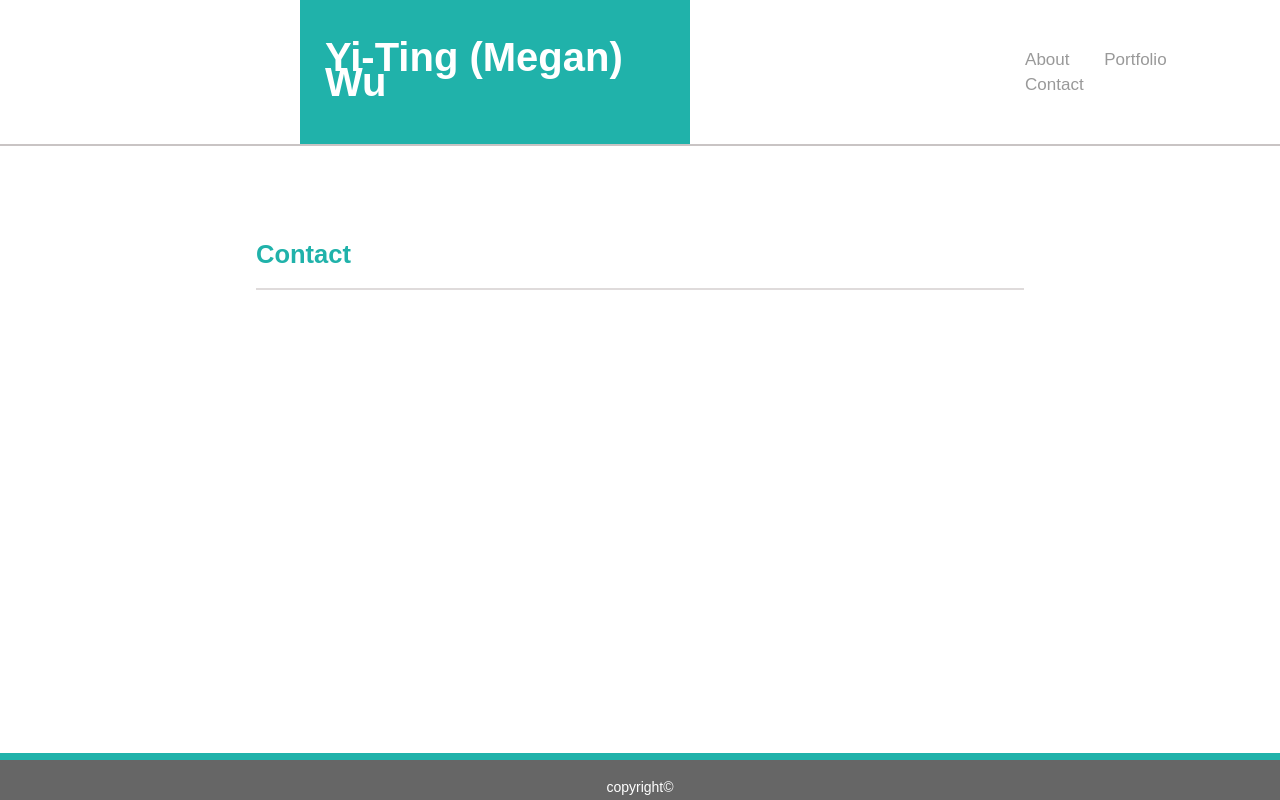
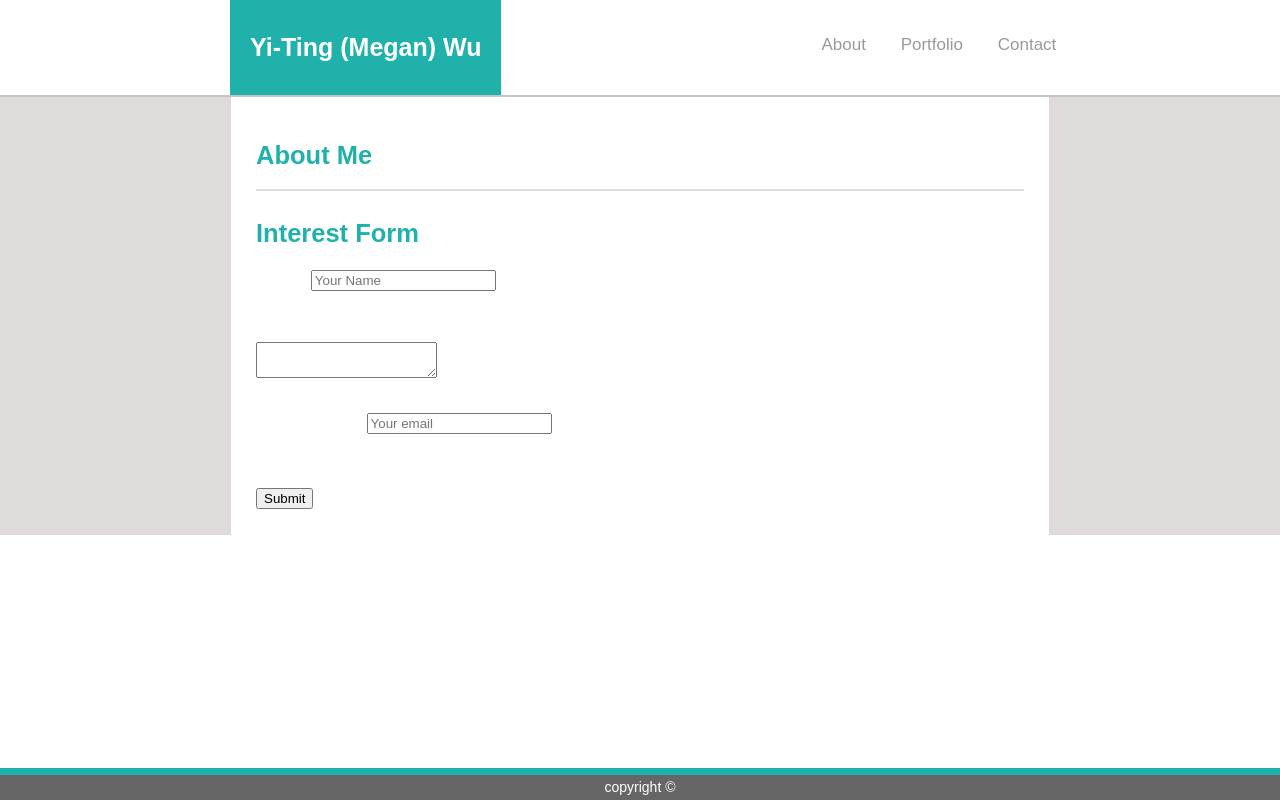
Before and after one commit to yw2242/HomeworkOne, a plain HTML site: page contact.html in a window 1280 px wide. Drawn offline with Linux system fonts and the light colour scheme.

Commit message:
Reframe all pages

```diff
--- a/contact.html
+++ b/contact.html
@@ -14,21 +14,57 @@
         <h1>Yi-Ting (Megan) Wu</h1>
         <nav>
             <ul>
-                <li><a href="index.html">About</a></li>
-                <li><a href="#">Portfolio</a></li>
-                <li><a href="#">Contact</a></li>
+                <li><a href="about.html">About</a></li>
+                <li><a href="portfolio.html">Portfolio</a></li>
+                <li><a href="contact.html">Contact</a></li>
             </ul>
         </nav>
     </header>
     <hr>
 
-    <div id="wrapper">
-        <h2>Contact</h2>
-        <hr id="box">
-
+    <div class="bg">
+        <div id="wrapper">
+            <h2>About Me</h2>
+            <hr id="box">
+            <section id="interestformd">
+                <h2 id="interestformh">Interest Form</h2>
+                <form id ="interestForm" method="post" action = "https://www.cs.cornell.edu/courses/cs1300/2018fa/submit.php" novalidate>
+                    <div class="formT">
+                        <label for="userName">Name: </label>
+                        <input id="userName" name="userName" placeholder="Your Name" required/>
+                        <div>
+                          <span id="userNameError" class="feedback hidden">
+                            Please enter your name
+                        </span>
+                      </div>
+                    </div>
+                    <div class="formT">
+                        <label for="feedback">Do you have any additional information you would like to see on the website ?</label>
+                        <textarea id = "feedback" name = "feedback" required></textarea>
+                        <div>
+                        <span id="feedBackError" class="feedback hidden">
+                            Please specify your questions
+                        </span>
+                      </div>
+                    </div>
+                    <div class="formT">
+                        <label for="email">Cornell Email: </label>
+                        <input type="email" id="email" name="email" placeholder="Your email" required/>
+                        <div>
+                        <span id="emailError" class="feedback hidden">
+                            Plesae enter a valid Cornell email address
+                        </span>
+                      </div>
+                    </div>
+                    <br>
+                    <button type="submit" class="submit">Submit</button>
+                    <br>
+                </form>
+            </section>
+        </div>
     </div>
 
-    <footer>copyright&copy;</footer>
+    <footer id="footer">copyright &copy;</footer>
 
 </body>
 </html>
--- a/style.css
+++ b/style.css
@@ -15,18 +15,18 @@ header {
 }
 
 h1 {
-    margin-left: 300px;
+    margin-left: 230px;
     margin-top: 0px;
     margin-right: 250px;
     color: white;
-    font-size: 40px;
+    font-size: 25px;
     background-color: lightseagreen;
-    padding: 45px 25px;
+    padding: 35px 20px;
     margin-bottom: 0px;
 }
 
 nav {
-    padding: 30px;
+    padding: 15px;
     display: inline;
 }
 
@@ -49,6 +49,7 @@ hr {
     background-color: #c9c4c4;
     height: 1.5px;
     border: none;
+    margin-bottom: 0px;
 }
 
 #box {
@@ -65,6 +66,7 @@ h2 {
 .bg {
     background-color: #dfdbdb;
     height: 100%;
+    width: 100%;
 }
 
 #profile {
@@ -77,7 +79,7 @@ h2 {
 #wrapper {
     width: 60%;
     height: 100%;
-    margin: 50px auto;
+    margin: 0px auto;
     padding: 25px;
     background: white;
 }
@@ -88,15 +90,14 @@ p {
     line-height: 1.5em;
 }
 
-footer {
+#footer {
     color: white;
-    position: absolute;
-    bottom: 0;
-    text-align: center;
-    padding-top: 15px;
     width: 100%;
     font-size: 14px;
     background: #666;
     border-top: solid 7px;
     border-top-color: lightseagreen;
+    position: absolute;
+    bottom: 0;
+    text-align: center;
 }
```
Also changed, not shown: about.html (renamed from index.html, +4 -4 lines), portfolio.html (+9 -8 lines).
